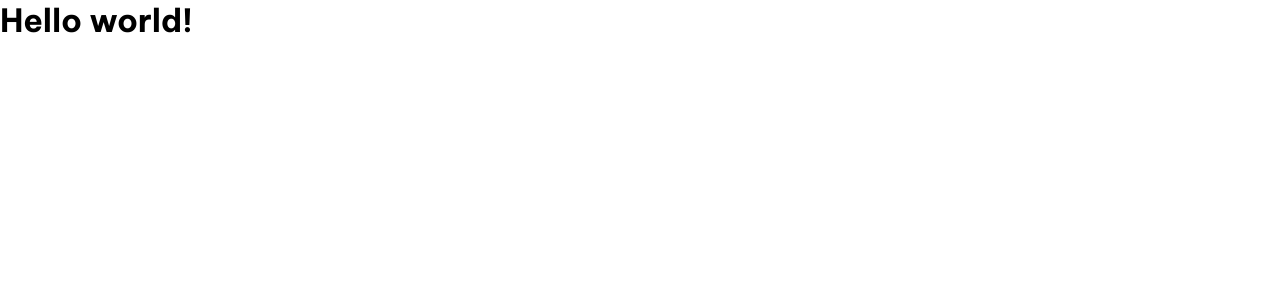
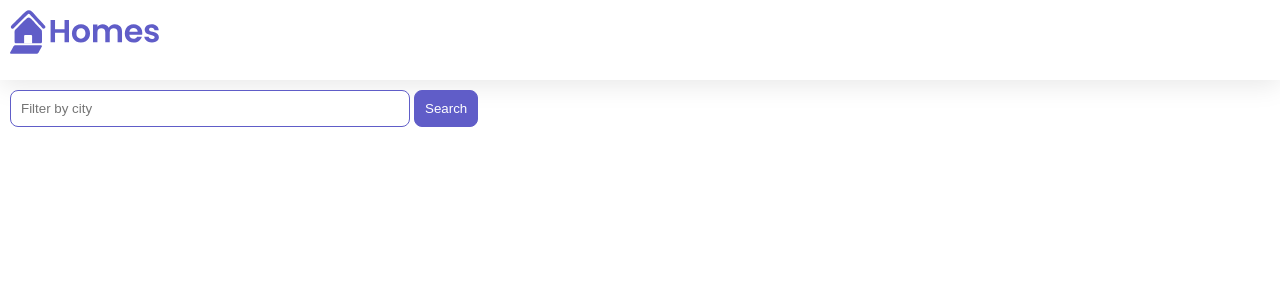
Before and after one commit to Prodhen/Tour-of-Heroes, an Angular app: page / in a window 1280 px wide. Shown: the top 300 px of the page. Built offline with nearby package versions, Linux system fonts and the light colour scheme.

Commit message:
lesson-2

```diff
--- a/src/app/app.component.ts
+++ b/src/app/app.component.ts
@@ -1,10 +1,21 @@
 import { Component } from '@angular/core';
+
+import {HomeComponent} from './home/home.component';
 
 @Component({
   selector: 'app-root',
   standalone: true,
-  imports: [],
-  template: `<h1>Hello world!</h1>`,
+  imports: [HomeComponent],
+ template: `
+  <main>
+    <header class="brand-name">
+      <img class="brand-logo" src="/assets/logo.svg" alt="logo" aria-hidden="true">
+    </header>
+    <section class="content">
+      <app-home></app-home>
+    </section>
+  </main>
+`,
   styleUrls: ['./app.component.css'],
 })
 export class AppComponent {
--- /dev/null
+++ b/src/app/home/home.component.css
@@ -0,0 +1,40 @@
+.results {
+        display: grid;
+        column-gap: 14px;
+        row-gap: 14px;
+        grid-template-columns: repeat(auto-fill, minmax(400px, 400px));
+        margin-top: 50px;
+        justify-content: space-around;
+      }
+
+      input[type="text"] {
+        border: solid 1px var(--primary-color);
+        padding: 10px;
+        border-radius: 8px;
+        margin-right: 4px;
+        display: inline-block;
+        width: 30%;
+      }
+
+      button {
+        padding: 10px;
+        border: solid 1px var(--primary-color);
+        background: var(--primary-color);
+        color: white;
+        border-radius: 8px;
+      }
+
+      @media (min-width: 500px) and (max-width: 768px) {
+        .results {
+            grid-template-columns: repeat(2, 1fr);
+        }
+        input[type="text"] {
+            width: 70%;
+        }
+      }
+
+      @media (max-width: 499px) {
+        .results {
+            grid-template-columns: 1fr;
+        }
+      }
--- /dev/null
+++ b/src/app/home/home.component.ts
@@ -0,0 +1,20 @@
+import { Component } from '@angular/core';
+import { CommonModule } from '@angular/common';
+
+@Component({
+  selector: 'app-home',
+  standalone: true,
+  imports: [CommonModule],
+  template: `
+  <section>
+    <form>
+      <input type="text" placeholder="Filter by city">
+      <button class="primary" type="button">Search</button>
+    </form>
+  </section>
+`,
+  styleUrls: ['./home.component.css']
+})
+export class HomeComponent {
+
+}
```
